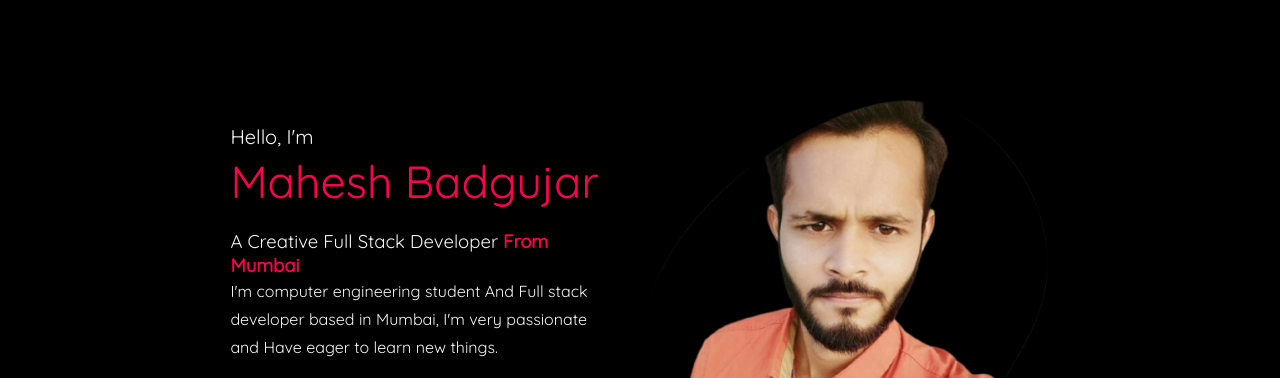
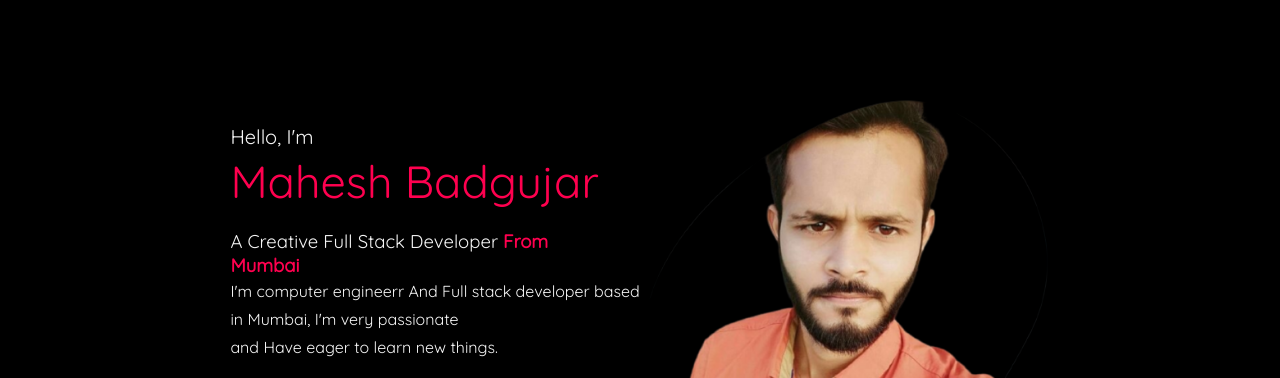
Before and after one commit to MaheshBadgujar75/modernportfolio, a plain HTML site: page index.html in a window 1280 px wide. Shown: the part 93-471 px from the top of the page. Drawn offline with nearby package versions, Linux system fonts and the light colour scheme.

Commit message:
Update index.html

```diff
--- a/index.html
+++ b/index.html
@@ -36,7 +36,7 @@
             <h3>Hello, I'm</h3>
             <h1>Mahesh Badgujar</h1>
             <h5>A Creative Full Stack Developer <span>From Mumbai</span></h5>
-            <p>I'm computer engineering student And Full stack developer based in Mumbai, I'm very passionate <br> and
+            <p>I'm computer engineerr And Full stack developer based in Mumbai, I'm very passionate <br> and
                 Have eager to learn new things. </p>
             <div class="social">
                 <a href="#"><i class='bx bxl-facebook'></i></a>
```
